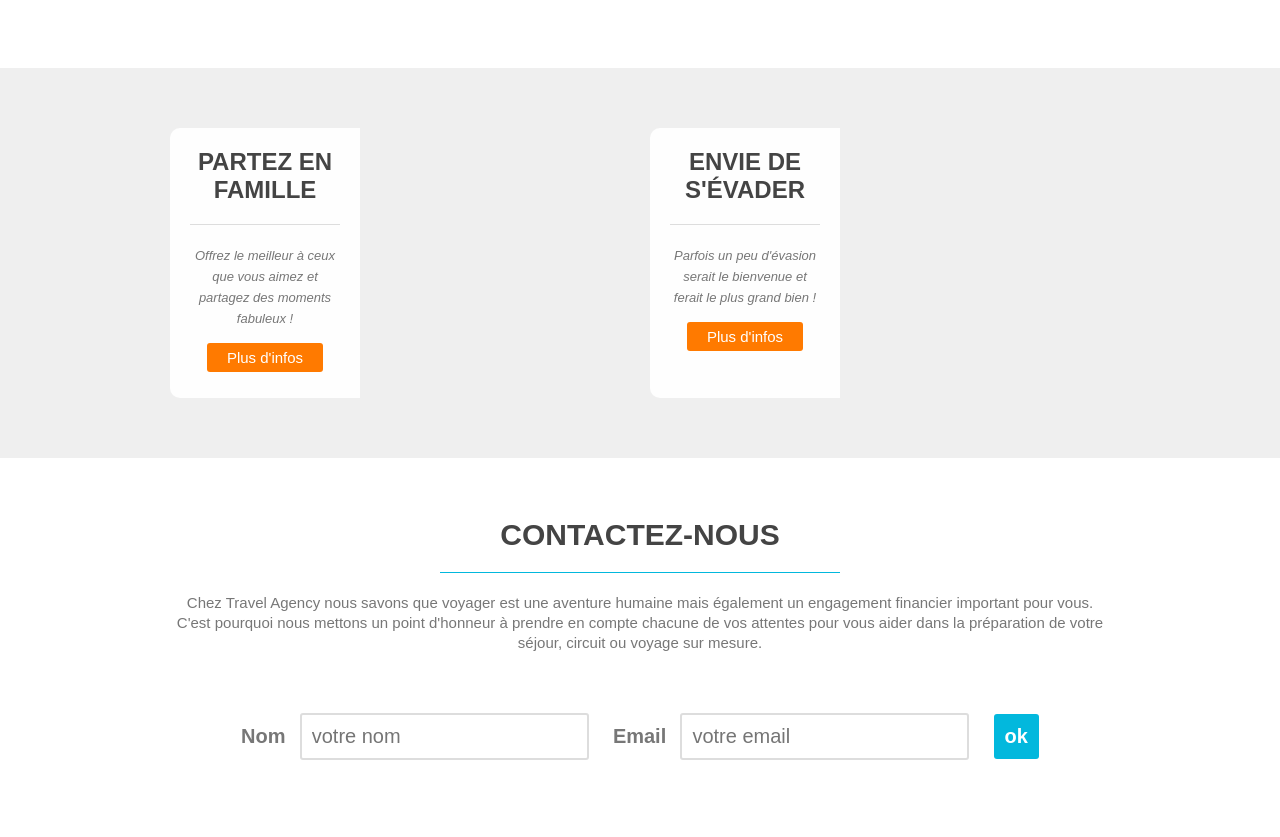
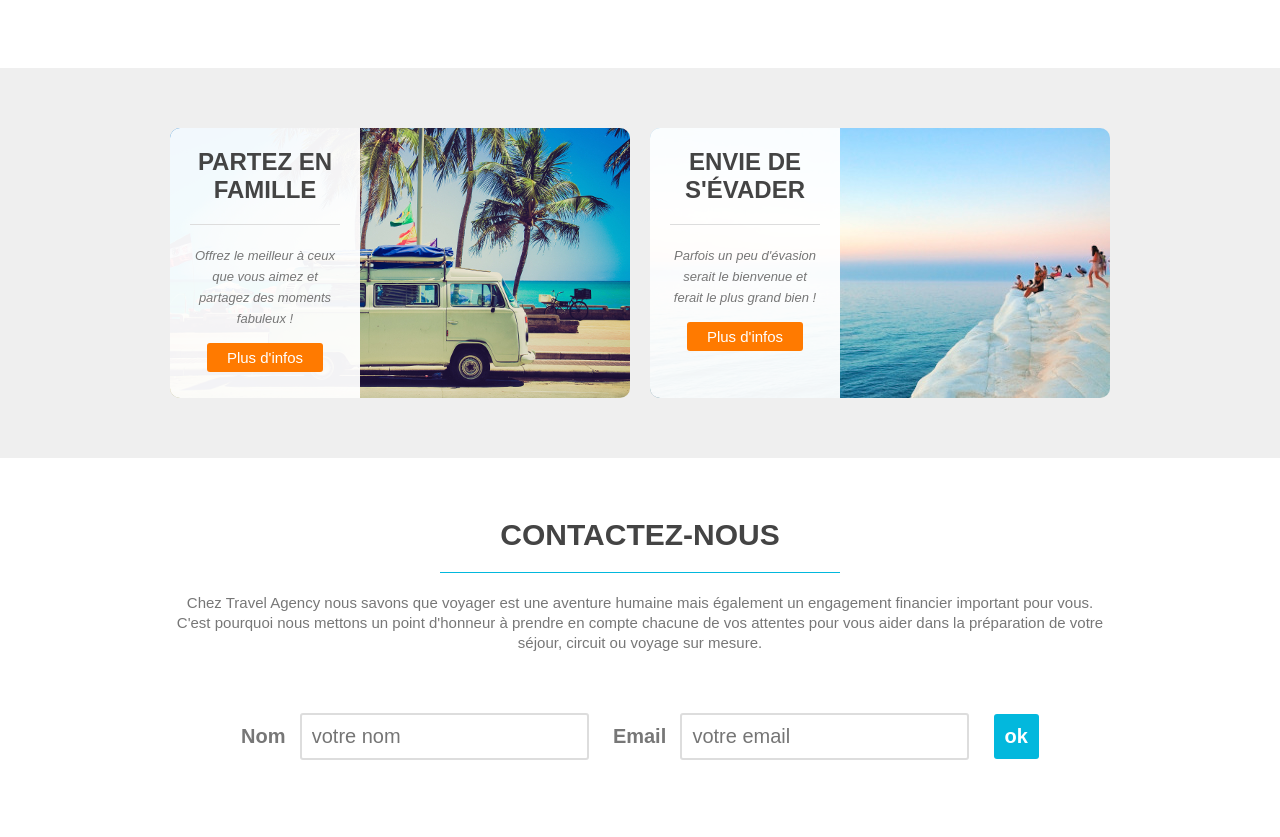
Before and after one commit to FionaLeroy/Travel_Agency, a plain HTML site: page Index.html in a window 1280 px wide. Shown: the part 1080-1917 px from the top of the page. Drawn offline with Linux system fonts and the light colour scheme; files whose address does not match are found by name.

Commit message:
Update Index.html

```diff
--- a/Index.html
+++ b/Index.html
@@ -52,14 +52,14 @@
 
 			<section id="possibilities">
 				<div class="wrapper">
-					<article style="background-image: url('images/article-image-1.jpg');">
+					<article style="background-image: url('article-image-1.jpg');">
 						<div class="overlay">
 							<h4>Partez en famille</h4>
 							<p><small>Offrez le meilleur à ceux que vous aimez et partagez des moments fabuleux !</small></p>
 						<a href="#" class="button-2">Plus d'infos</a>
 						</div>
 					</article>
-					<article style="background-image: url('images/article-image-2.jpg');">
+					<article style="background-image: url('article-image-2.jpg');">
 						<div class="overlay">
 							<h4>Envie de s'évader</h4>
 							<p><small>Parfois un peu d'évasion serait le bienvenue et ferait le plus grand bien !</small></p>
```
